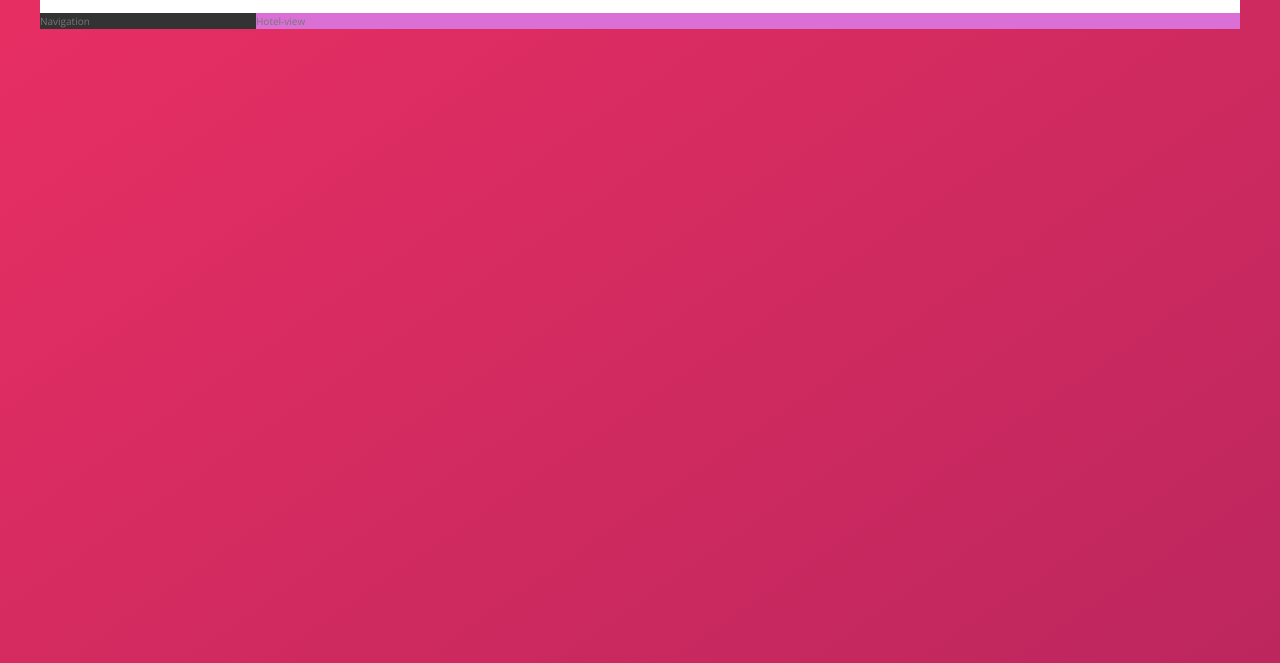
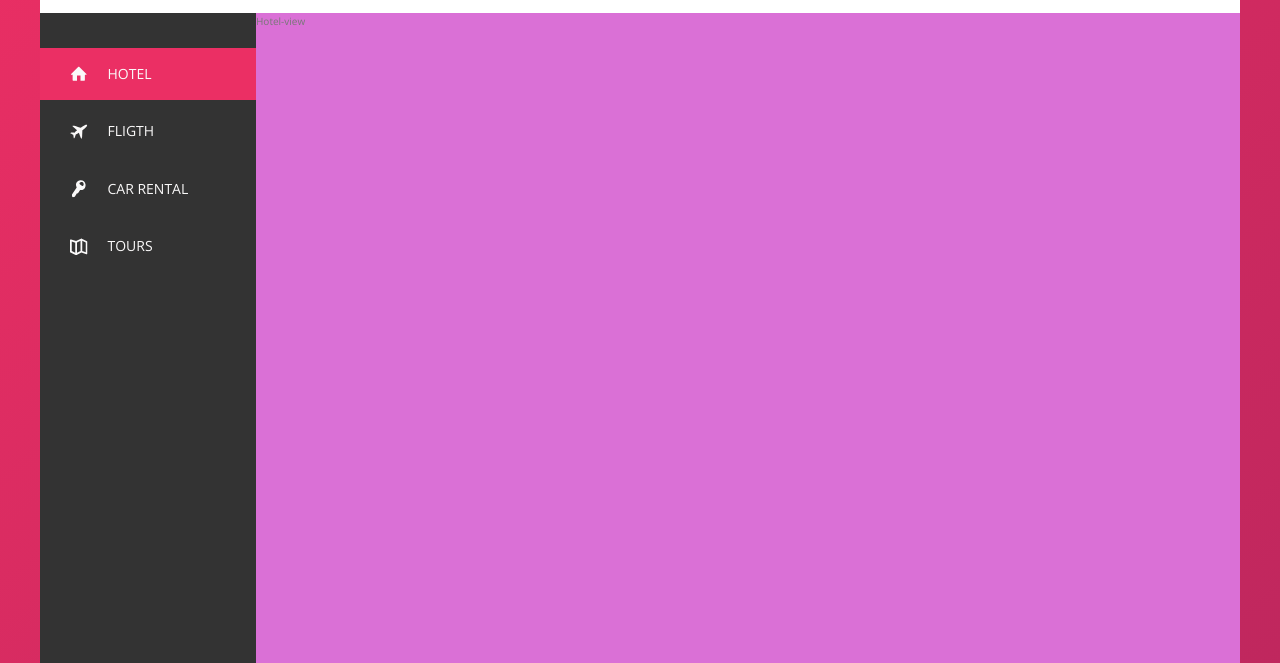
Before and after one commit to hellion86/Trillo, a website: page index.html in a window 1280 px wide. Shown: the part 137-800 px from the top of the page. Drawn offline with nearby package versions, Linux system fonts and the light colour scheme.

Commit message:
complete side nav bar

```diff
--- a/index.html
+++ b/index.html
@@ -52,8 +52,50 @@
         <div class="content">
 
             <nav class="sidebar">
-                Navigation
+                <ul class="side-nav">
+                    <li class="side-nav__item side-nav__item--active">
+                        <a href="#" class="side-nav__link">
+                            <svg class="side-nav__icon">
+                                <use xlink:href="img/sprite.svg#icon-home"></use>
+                            </svg>
+                            <span>Hotel</span>
+                        </a>
+                    </li>
+                    <li class="side-nav__item">
+                        <a href="#" class="side-nav__link">
+                            <svg class="side-nav__icon">
+                                <use xlink:href="img/sprite.svg#icon-aircraft"></use>
+                            </svg>
+                            <span>Fligth</span>
+                        </a>
+                    </li>
+                    <li class="side-nav__item">
+                        <a href="#" class="side-nav__link">
+                            <svg class="side-nav__icon">
+                                <use xlink:href="img/sprite.svg#icon-key"></use>
+                            </svg>
+                            <span>Car rental</span>
+                        </a>
+                    </li>
+                    <li class="side-nav__item">
+                        <a href="#" class="side-nav__link">
+                            <svg class="side-nav__icon">
+                                <use xlink:href="img/sprite.svg#icon-map "></use>
+                            </svg>
+                            <span>Tours</span>
+                        </a>
+                    </li>
+                </ul>
+
+                <div class="legal">
+                    &copy; 2023 by Trillo. All rigths reserved.
+                </div>
+
+
+
             </nav>
+
+
             <main class="hotel-view">
                 Hotel-view
             </main>
--- a/sass/_component.scss
+++ b/sass/_component.scss
@@ -112,3 +112,71 @@
     margin-right: 2rem;
   }
 }
+
+////////////////////
+// SIDE NAVIGATION
+.side-nav {
+  font-size: 1.4rem;
+  list-style: none;
+  margin-top: 3.5rem;
+  width: 100%;
+
+  &__item {
+    position: relative;
+    &:not(:last-child) {
+      margin-bottom: 0.5rem;
+    }
+  }
+
+  &__item::before {
+    content: '';
+    position: absolute;
+    top: 0;
+    left: 0;
+    height: 100%;
+    width: 3px;
+    background-color: var(--color-primary);
+    transform: scaleY(0);
+    transition: transform 0.2s, width 0.4s cubic-bezier(1, 0, 0, 1) 0.2s,
+      background-color 0.1s;
+  }
+
+  &__item:hover::before,
+  &__item--active::before {
+    transform: scaleY(1);
+    width: 100%;
+  }
+
+  &__item:active::before {
+    background-color: var(--color-primary-dark);
+  }
+
+  &__link:link,
+  &__link:visited {
+    color: var(--color-grey-light-1);
+    text-decoration: none;
+    text-transform: uppercase;
+    display: block;
+    padding: 1.5rem 3rem;
+    display: flex;
+    align-items: center;
+    position: relative;
+    z-index: 10;
+  }
+
+  &__icon {
+    width: 1.75rem;
+    height: 1.75rem;
+    margin-right: 2rem;
+    fill: currentColor;
+  }
+}
+
+////////////////////
+// LEGAL TEXT
+.legal {
+  font-size: 1.2rem;
+  text-align: center;
+  padding: 2.5rem;
+  color: var(--color-grey-light-4);
+}
--- a/sass/_layout.scss
+++ b/sass/_layout.scss
@@ -23,10 +23,15 @@
 .sidebar {
   background-color: var(--color-grey-dark-1);
   flex: 0 0 18%;
+  display: flex;
+  flex-direction: column;
+  justify-content: space-between;
+  align-items: center;
 }
 
 .hotel-view {
   flex: 1;
   background-color: #fff;
   background-color: orchid;
+  height: 80rem;
 }
```
Also changed, not shown: css/style.css.
